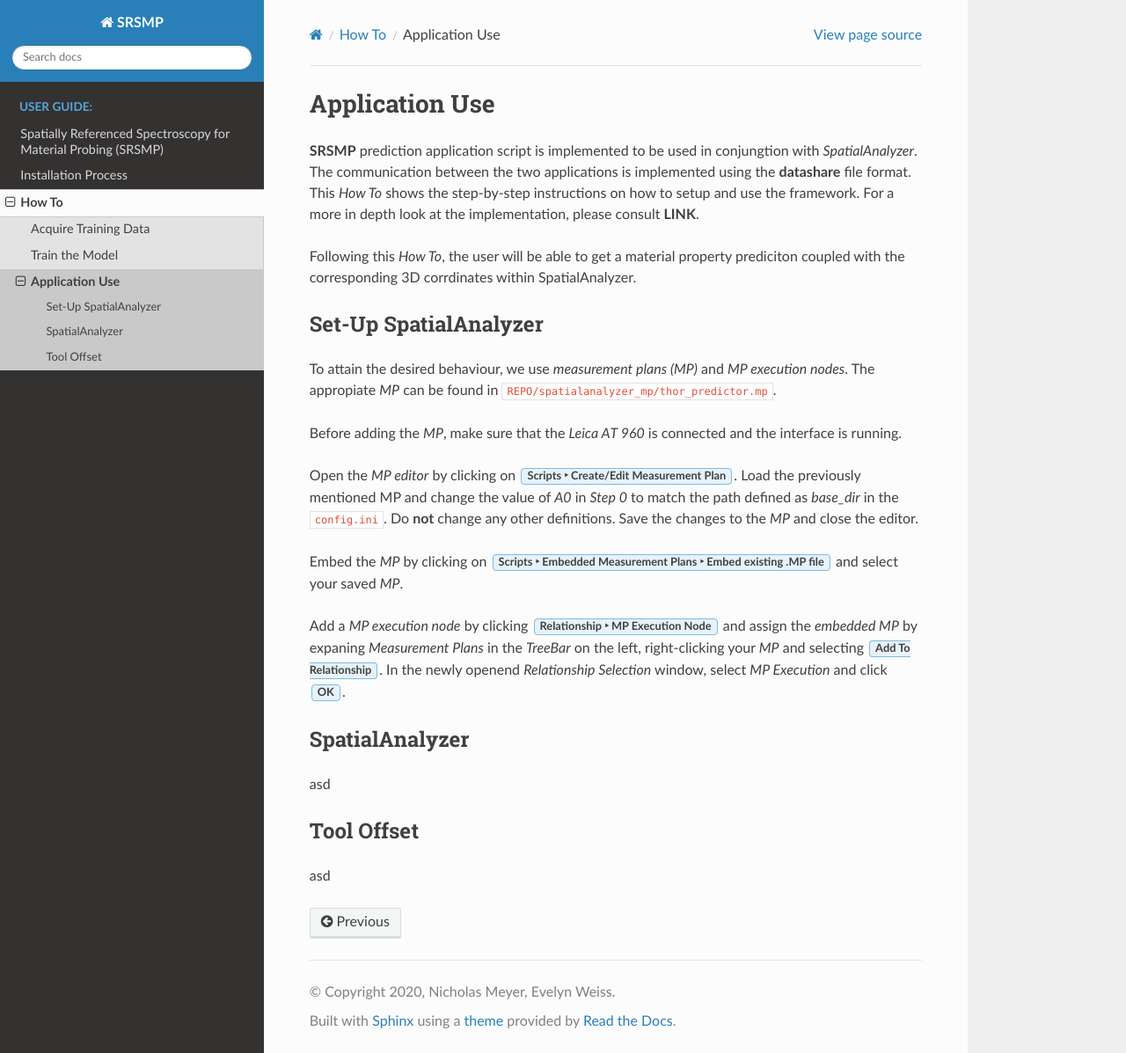
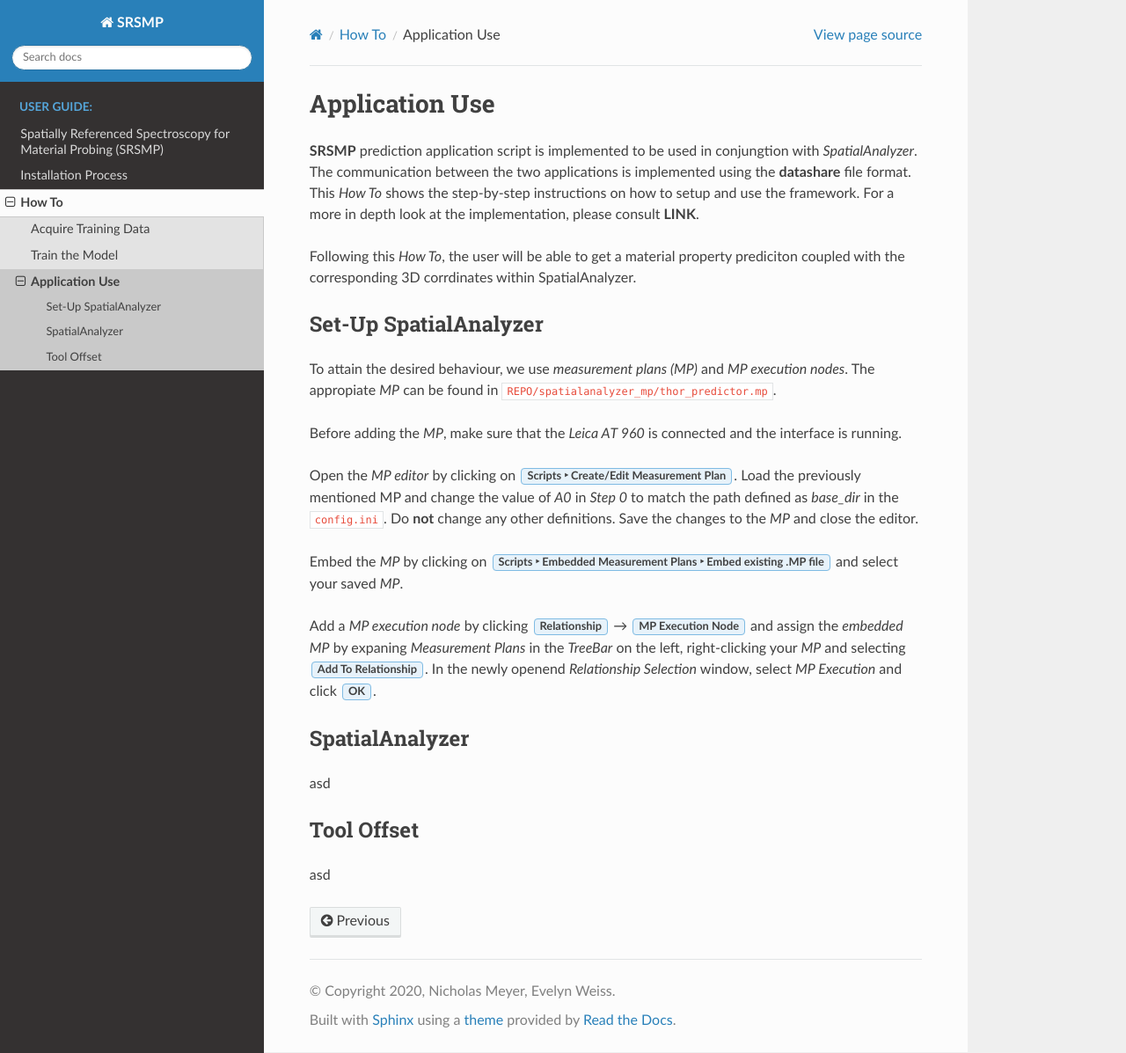
Before and after one commit to NixtonM/srsmp, a Sphinx documentation site: the page built from docs/source/content/htpred.rst, in a window 1280 px wide and 1197 px high. Shown: the whole window at 88% size. Built offline with Sphinx 7.4.7 and the Read the Docs theme 2.0.0, drawn with Linux system fonts in a browser that asks for light colours; part of the change alters nothing that is shown.

```diff
--- a/docs/source/content/htpred.rst
+++ b/docs/source/content/htpred.rst
@@ -1,3 +1,5 @@
+..    include:: <isonum.txt>
+
 Application Use
 ===============
 
@@ -26,8 +28,8 @@ other definitions. Save the changes to the *MP* and close the editor.
 Embed the *MP* by clicking on :menuselection:`Scripts --> Embedded Measurement Plans -->
 Embed existing .MP file` and select your saved *MP*.
 
-Add a *MP execution node* by clicking :menuselection:`Relationship --> MP Execution Node`
-and assign the *embedded MP* by expaning *Measurement Plans* in the *TreeBar* on the left,
+Add a *MP execution node* by clicking :guilabel:`Relationship` |rarr| :guilabel:`MP Execution
+Node` and assign the *embedded MP* by expaning *Measurement Plans* in the *TreeBar* on the left,
 right-clicking your *MP* and selecting :guilabel:`Add To Relationship`. In the newly openend
 *Relationship Selection* window, select *MP Execution* and click :guilabel:`OK`.
 
```
